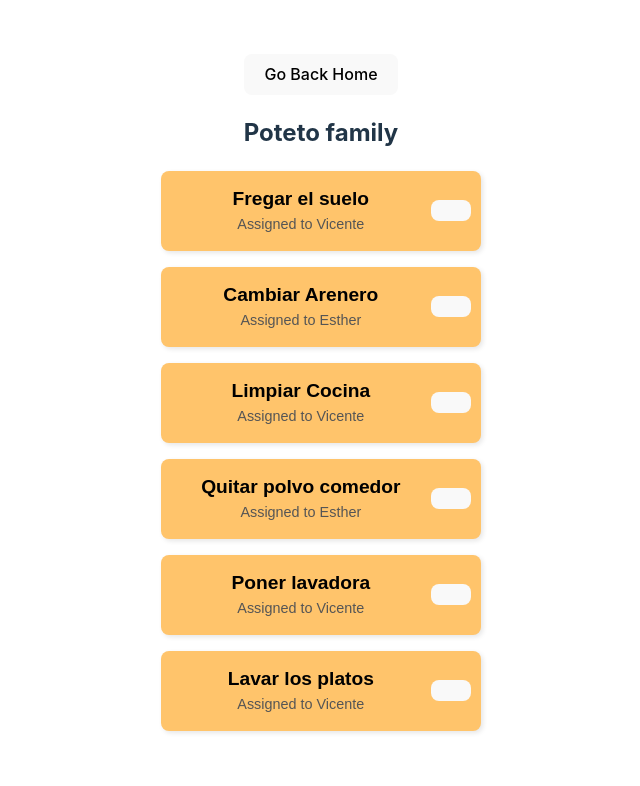
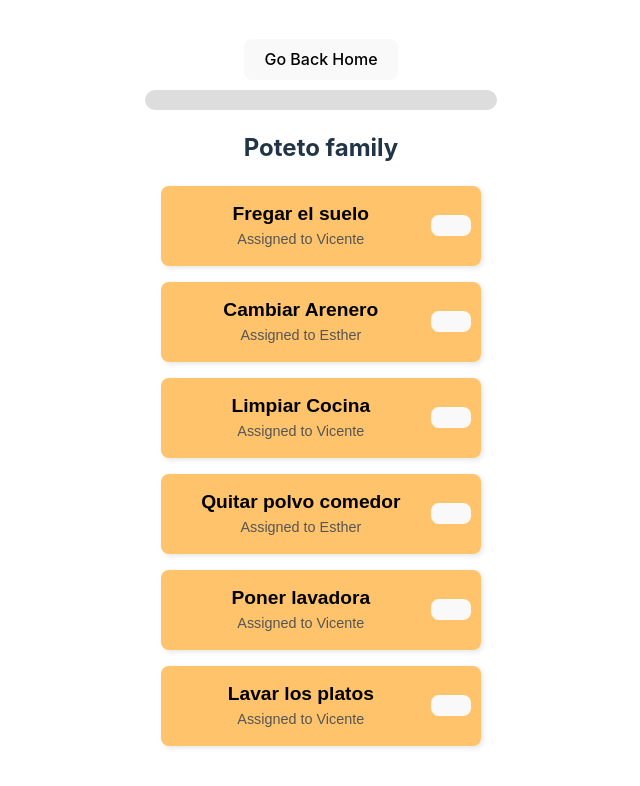
Before and after one commit to MemoryLeakInc/KuniLingo, a React (Vite) app: page /task-board-test in a window 1280 px wide. Shown: the top 786 px of the page, without its empty margins (319-959 px from the left). Built offline with nearby package versions, Linux system fonts and the light colour scheme.

Commit message:
add progressBar component

```diff
--- /dev/null
+++ b/src/components/ProgressBar/ProgressBar.css
@@ -0,0 +1,21 @@
+.progress-bar-container {
+    width: 100%;
+    height: 20px;
+    background-color: #ddd;
+    border-radius: 10px;
+    position: relative;
+    margin: 10px 0;
+    overflow: hidden;
+}
+
+.progress-bar {
+    height: 100%;
+    background-color: #4caf50;
+    transition: width 0.3s ease-in-out;
+}
+
+.progress-text {
+    text-align: center;
+    font-size: 14px;
+    margin-top: 5px;
+}
--- /dev/null
+++ b/src/components/ProgressBar/ProgressBar.jsx
@@ -0,0 +1,14 @@
+import "./ProgressBar.css";
+
+export const ProgressBar = ({ completedTasks, totalTasks }) => {
+    const progress = totalTasks === 0 ? 0 : (completedTasks / totalTasks) * 100;
+
+    return (
+        <div className="progress-bar-container">
+            <div className="progress-bar" style={{ width: `${progress}%` }}>
+            </div>
+            <p className="progress-text">{completedTasks} / {totalTasks}</p>
+
+        </div>
+    )
+}
--- a/src/views/ExampleView/ExampleSection/ExampleSection.jsx
+++ b/src/views/ExampleView/ExampleSection/ExampleSection.jsx
@@ -21,7 +21,7 @@ export const ExampleSection = () => {
             <br></br>
             <SearchBar />
             <br></br>
-            <TaskCard  taskName={t(`exampleView.exampleSection.taskText`)} userName={"Vicente"}/>
+            <TaskCard  taskName={t(`exampleView.exampleSection.taskCardTaskText`)} userName={"Vicente"}/>
         </div>
     );
 };
--- a/src/views/TaskBoard/CardContainer/CardContainer.jsx
+++ b/src/views/TaskBoard/CardContainer/CardContainer.jsx
@@ -1,7 +1,7 @@
 import { TaskCard } from "../../../../src/components/TaskCard/TaskCard";
 import "./CardContainer.css";
 
-export const CardContainer = ({ tasks, familyName }) => {
+export const CardContainer = ({ tasks, familyName, onToggleTask }) => {
     return (
         <div className="card-container">
             {familyName && <h2>{familyName} family</h2>}
@@ -13,7 +13,7 @@ export const CardContainer = ({ tasks, familyName }) => {
                         taskName={task.taskName}
                         userName={task.userName}
                         initialCompleted={task.completed} // cambiar luego
-                        onToggle={(newState) => console.log(`Task "${task.taskName}" is now ${newState ? "completed" : "not completed"}`)}
+                        onToggle={(newState) => onToggleTask(index, newState)}
                     />
                 );
             })}
--- a/src/views/TaskBoard/ExampleTaskBoard.jsx
+++ b/src/views/TaskBoard/ExampleTaskBoard.jsx
@@ -1,16 +1,28 @@
 
+import { useState } from "react";
 import { Link } from "react-router-dom";
 import { CardContainer } from "./CardContainer";
+import { ProgressBar } from "../../components/ProgressBar/ProgressBar";
 
 export const ExampleTaskBoard = () => {
-    const tasks = [
+    const initialTasks = [
         { taskName: "Fregar el suelo", userName: "Vicente", completed: false},
         { taskName: "Cambiar Arenero", userName: "Esther", completed: false},
         { taskName: "Limpiar Cocina", userName: "Vicente", completed: false},
         { taskName: "Quitar polvo comedor", userName: "Esther", completed: false},
         { taskName: "Poner lavadora", userName: "Vicente", completed: false},
         { taskName: "Lavar los platos", userName: "Vicente", completed: false},
-    ]
+    ];
+
+    const [tasks, setTasks] = useState(initialTasks);
+
+    const handleToggleTask = (index, newState) => {
+        const updatedTasks = [...tasks];
+        updatedTasks[index].completed = newState;
+        setTasks(updatedTasks)
+    };
+
+    const completedTasks = tasks.filter(task => task.completed).length;
 
 
     return (
@@ -18,7 +30,8 @@ export const ExampleTaskBoard = () => {
             <Link to="/">
                 <button>Go Back Home</button>
             </Link>
-            <CardContainer tasks={tasks} familyName={"Poteto"} />
+            <ProgressBar completedTasks={completedTasks} totalTasks={tasks.length} />
+            <CardContainer tasks={tasks} familyName={"Poteto"} onToggleTask={handleToggleTask}/>
         </div>
     );
 };
```
Also changed, not shown: src/components/ProgressBar/index.js (added).
